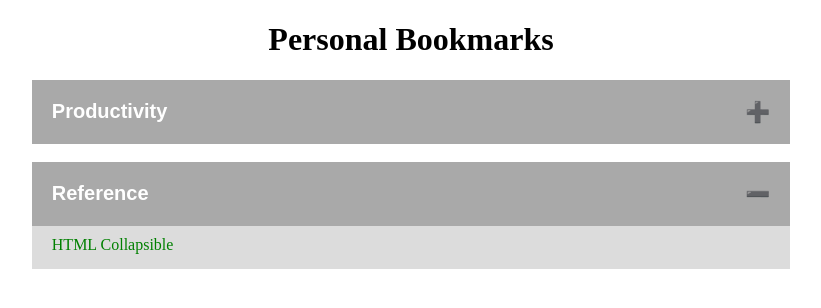
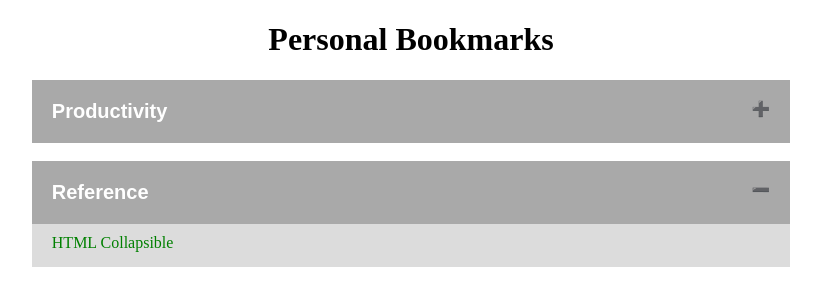
Before and after one commit to allisonfieler/my-bookmarks, a plain HTML site: page index.html in a window 1280 px wide. Both pictures are taken after a click on the button "Productivity". Shown: the full height of the page, 229-1050 px from the left. Drawn offline with Linux system fonts and the light colour scheme.

Commit message:
adjusted styling of plus/minus icons

```diff
--- a/styles.css
+++ b/styles.css
@@ -20,10 +20,14 @@ h1 {
 }
 .collapsible:after {
   content: "\2796";
+  color: white;
+  font-size: 15px;
   float: right;
 }
 .active:after {
   content: '\02795';
+  color: white;
+  font-size: 15px;
 }
 .links {
   margin: auto;
```
